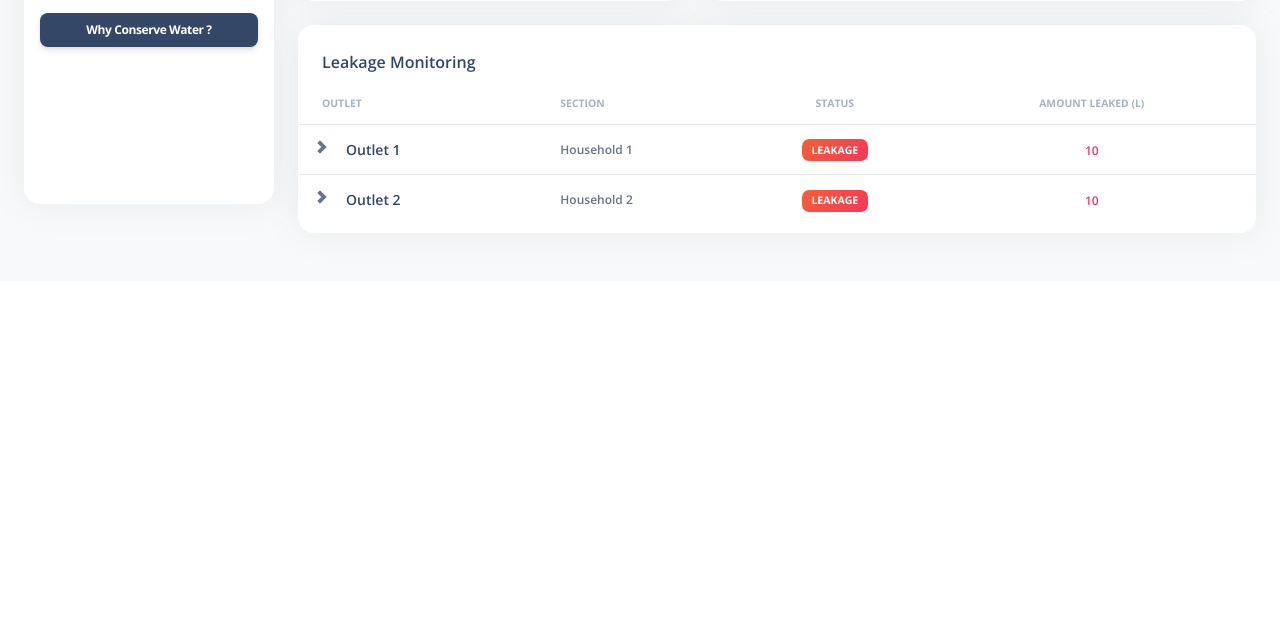
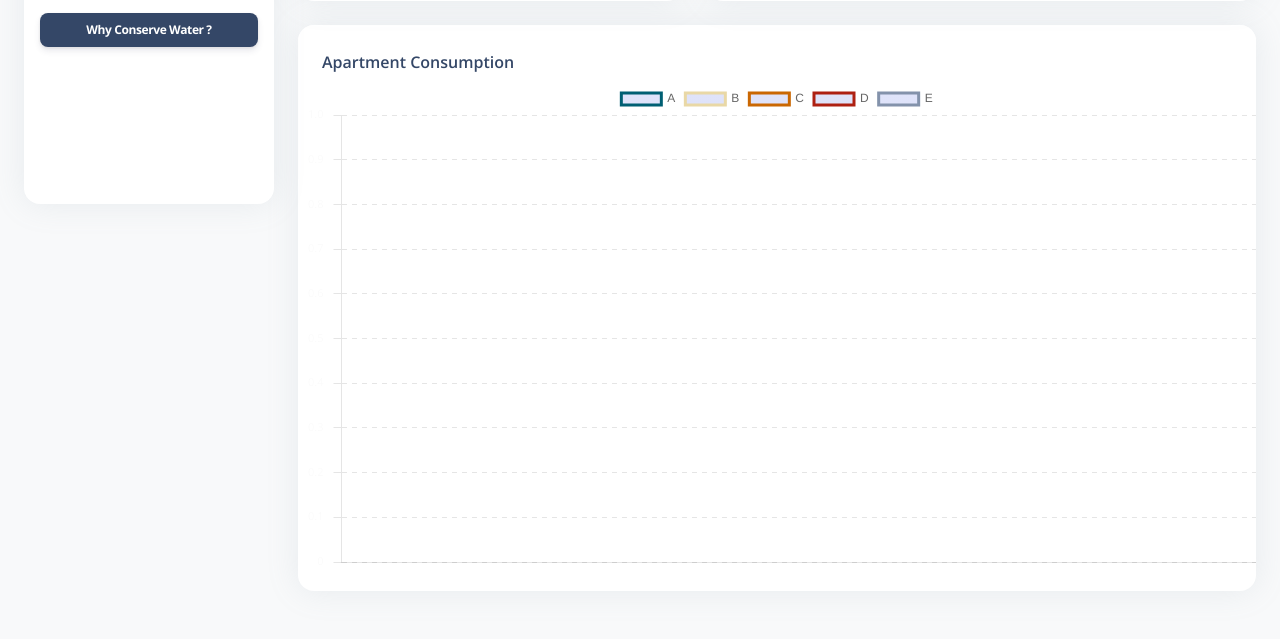
Before and after one commit to EdwardThandi/mewater-project, a Flask app: template mewater-dashboard/code-base/app/routes/dashboard/templates/dashboard/dashboard.html in a window 1280 px wide. Shown: the part 580-1219 px from the top of the page. Before the commit the page ends 822 px from the top, so only its background shows below. Run offline with Flask 3, Linux system fonts and the light colour scheme; the template is opened without the code that fills it: most values are stand-ins (such as "Sample title", 1, 10 or a date in 2020); some libraries are stand-ins or nearby versions.

Commit message:
Display DB Data on Line Chart

```diff
--- a/mewater-dashboard/code-base/app/routes/dashboard/templates/dashboard/dashboard.html
+++ b/mewater-dashboard/code-base/app/routes/dashboard/templates/dashboard/dashboard.html
@@ -99,113 +99,165 @@
 </div>
 <!-- End of Hourly Charts -->
 
-<!-- Leakage Table -->
+<!-- Consumption Monitoring Chart -->
 <div class="row mt-4">
     <div class="col-12">
         <div class="card mb-4">
             <div class="card-header pb-0">
-                <h6>Leakage Monitoring</h6>
+                <h6>Apartment Consumption</h6>
             </div>
             <div class="card-body px-0 pt-0 pb-2">
-                <div class="table-responsive p-0">
-                    <table class="table align-items-center mb-0">
-                        <thead>
-                            <tr>
-                                <th class="text-uppercase text-secondary text-xxs font-weight-bolder opacity-7">Outlet
-                                </th>
-                                <th class="text-uppercase text-secondary text-xxs font-weight-bolder opacity-7 ps-2">
-                                    Section</th>
-                                <th
-                                    class="text-center text-uppercase text-secondary text-xxs font-weight-bolder opacity-7">
-                                    Status</th>
-                                <th
-                                    class="text-center text-uppercase text-secondary text-xxs font-weight-bolder opacity-7">
-                                    Amount Leaked (L)</th>
-                                <!-- <th class="text-secondary opacity-7"></th> -->
-                            </tr>
-                        </thead>
-                        <tbody>
-                            <tr>
-                                <td>
-                                    <div class="d-flex px-2 py-1">
-                                        <div>
-                                            <!-- <img src="../assets/img/team-2.jpg" class="avatar avatar-sm me-3"
-                                                alt="user1"> -->
-                                            <i class="ni ni-bold-right me-3 my-auto"></i>
-                                        </div>
-                                        <div class="d-flex flex-column justify-content-center">
-                                            <h6 class="mb-0 text-sm">Outlet 1</h6>
-                                            <!-- <p class="text-xs text-secondary mb-0">john@creative-tim.com</p> -->
-                                        </div>
-                                    </div>
-                                </td>
-                                <td>
-                                    <p class="text-xs font-weight-bold mb-0">Household 1</p>
-                                    <!-- <p class="text-xs text-secondary mb-0">Organization</p> -->
-                                </td>
-
-                                {% if current_leakage_info == 0 %}
-                                <td class="align-middle text-center text-sm">
-                                    <span class="badge badge-sm bg-gradient-success">OK</span>
-                                </td>
-                                <td class="align-middle text-center">
-                                    <span class="text-success text-xs font-weight-bold">{{ current_leakage_info // 2 }}</span>
-                                </td>
-                                {% else %}
-                                <td class="align-middle text-center text-sm">
-                                    <span class="badge badge-sm bg-gradient-danger">LEAKAGE</span>
-                                </td>
-                                <td class="align-middle text-center">
-                                    <span class="text-danger text-xs font-weight-bold">{{ current_leakage_info // 2 }}</span>
-                                </td>
-                                {% endif %}
-                            </tr>
-                            <tr>
-                                <td>
-                                    <div class="d-flex px-2 py-1">
-                                        <div>
-                                            <!-- <img src="../assets/img/team-2.jpg" class="avatar avatar-sm me-3"
-                                                alt="user1"> -->
-                                            <i class="ni ni-bold-right me-3 my-auto"></i>
-                                        </div>
-                                        <div class="d-flex flex-column justify-content-center">
-                                            <h6 class="mb-0 text-sm">Outlet 2</h6>
-                                            <!-- <p class="text-xs text-secondary mb-0">john@creative-tim.com</p> -->
-                                        </div>
-                                    </div>
-                                </td>
-                                <td>
-                                    <p class="text-xs font-weight-bold mb-0">Household 2</p>
-                                    <!-- <p class="text-xs text-secondary mb-0">Organization</p> -->
-                                </td>
-
-                                {% if current_leakage_info == 0 %}
-                                <td class="align-middle text-center text-sm">
-                                    <span class="badge badge-sm bg-gradient-success">OK</span>
-                                </td>
-                                <td class="align-middle text-center">
-                                    <span class="text-success text-xs font-weight-bold">{{ current_leakage_info // 2}}</span>
-                                </td>
-                                {% else %}
-                                <td class="align-middle text-center text-sm">
-                                    <span class="badge badge-sm bg-gradient-danger">LEAKAGE</span>
-                                </td>
-                                <td class="align-middle text-center">
-                                    <span class="text-danger text-xs font-weight-bold">{{ current_leakage_info // 2 }}</span>
-                                </td>
-                                {% endif %}
-
-                            </tr>
-
-                        </tbody>
-                    </table>
+                <div class="chart">
+                    <canvas id="consumption-chart-line" class="chart-canvas" height="500"></canvas>
                 </div>
             </div>
         </div>
     </div>
 </div>
 
-<!-- End of Leakage Table -->
+<!-- End of Consumption Monitoring Chart -->
+
+
+<!-- Consumption Monitoring Chart -->
+<!-- Hourly Line Chart -->
+<script>
+    var ctx1 = document.getElementById("consumption-chart-line").getContext("2d");
+
+    var gradientStroke1 = ctx1.createLinearGradient(0, 230, 0, 50);
+
+    gradientStroke1.addColorStop(1, 'rgba(94, 114, 228, 0.2)');
+    gradientStroke1.addColorStop(0.2, 'rgba(94, 114, 228, 0.0)');
+    gradientStroke1.addColorStop(0, 'rgba(94, 114, 228, 0)');
+    new Chart(ctx1, {
+        type: "line",
+        data: {
+            labels: {{ weeks | safe }},
+        datasets: [{
+            label: "A",
+            tension: 0.4,
+            borderWidth: 0,
+            pointRadius: 0,
+            borderColor: "#005f73",
+            backgroundColor: gradientStroke1,
+            borderWidth: 3,
+            fill: true,
+            data: {{ apartment1 | safe }},
+        maxBarThickness: 6
+
+            },
+        {
+            label: "B",
+            tension: 0.4,
+            borderWidth: 0,
+            pointRadius: 0,
+            borderColor: "#e9d8a6",
+            backgroundColor: gradientStroke1,
+            borderWidth: 3,
+            fill: true,
+            data: {{ apartment2 | safe }},
+        maxBarThickness: 6
+
+                },
+        {
+            label: "C",
+            tension: 0.4,
+            borderWidth: 0,
+            pointRadius: 0,
+            borderColor: "#ca6702",
+            backgroundColor: gradientStroke1,
+            borderWidth: 3,
+            fill: true,
+            data: {{ apartment3 | safe }},
+        maxBarThickness: 6
+
+                    },
+        {
+            label: "D",
+            tension: 0.4,
+            borderWidth: 0,
+            pointRadius: 0,
+            borderColor: "#ae2012",
+            backgroundColor: gradientStroke1,
+            borderWidth: 3,
+            fill: true,
+            data: {{ apartment4 | safe }},
+        maxBarThickness: 6
+
+                        },
+        {
+            label: "E",
+            tension: 0.4,
+            borderWidth: 0,
+            pointRadius: 0,
+            borderColor: "#8392ab",
+            backgroundColor: gradientStroke1,
+            borderWidth: 3,
+            fill: true,
+            data: {{ apartment5 | safe }},
+        maxBarThickness: 6
+
+                            }],
+        },
+        options: {
+        responsive: true,
+        maintainAspectRatio: false,
+        plugins: {
+            legend: {
+                display: true,
+            }
+        },
+        interaction: {
+            intersect: false,
+            mode: 'index',
+        },
+        scales: {
+            y: {
+                grid: {
+                    drawBorder: true,
+                    display: true,
+                    drawOnChartArea: true,
+                    drawTicks: true,
+                    borderDash: [5, 5]
+                },
+                ticks: {
+                    display: true,
+                    padding: 10,
+                    color: '#fbfbfb',
+                    font: {
+                        size: 11,
+                        family: "Open Sans",
+                        style: 'normal',
+                        lineHeight: 2
+                    },
+                }
+            },
+            x: {
+                grid: {
+                    drawBorder: true,
+                    display: false,
+                    drawOnChartArea: false,
+                    drawTicks: false,
+                    borderDash: [5, 5]
+                },
+                ticks: {
+                    display: true,
+                    color: 'black',
+                    padding: 20,
+                    font: {
+                        size: 11,
+                        family: "Open Sans",
+                        style: 'normal',
+                        lineHeight: 2
+                    },
+                }
+            },
+        },
+    },
+    });
+</script>
+<!-- End of Consumption Monitoring Chart -->
+
+
 
 <!-- Hourly Line Chart -->
 <script>
@@ -291,6 +343,7 @@
     },
     });
 </script>
+<!-- End of Hourly Line Chart -->
 
 <!-- Hourly Pie Chart -->
 <script>
@@ -330,6 +383,8 @@
     },
     });
 </script>
+<!-- End of Hourly Pie Chart -->
+
 
 <!-- Daily Line Chart -->
 <script>
@@ -415,6 +470,7 @@
         },
     });
 </script>
+
 
 <!-- Daily Pie Chart -->
 <script>
```
Also changed, not shown: mewater-dashboard/code-base/app/routes/dashboard/views.py (+24 -1 lines). Lines whose indentation alone changed are shown as unchanged.
